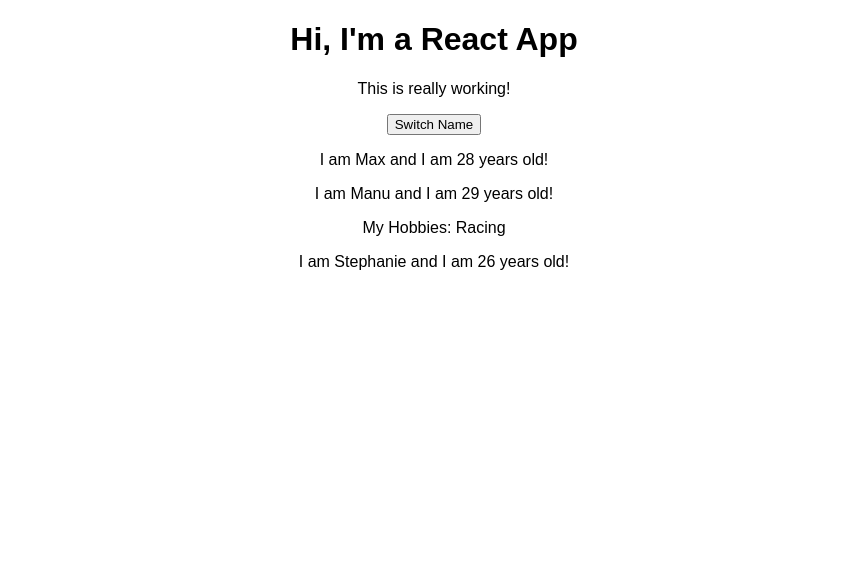
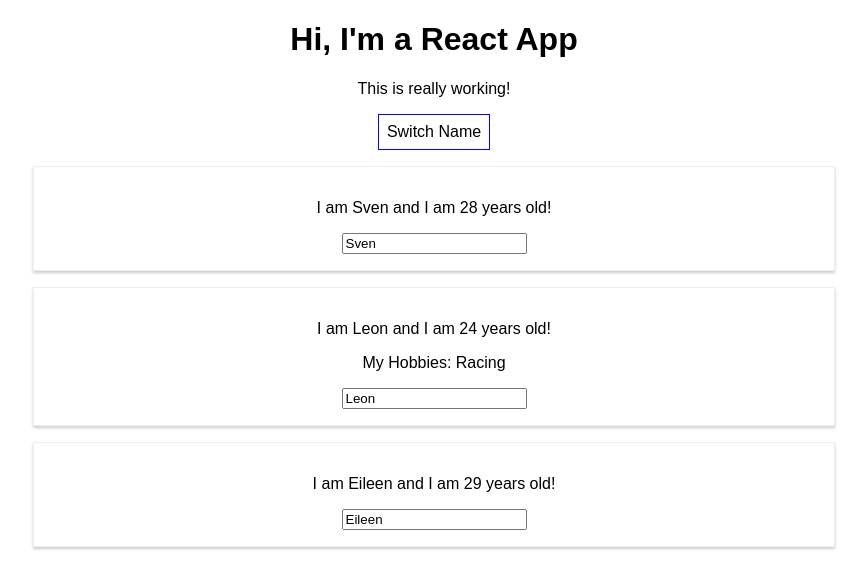
Before and after one commit to skusebauch/react-app, a React (Create React App) app: page / in a window 1280 px wide. Shown: the top 588 px of the page, without its empty margins (206-1073 px from the left). Built offline with nearby package versions, Linux system fonts and the light colour scheme.

Commit message:
basic styling

```diff
--- a/src/App.js
+++ b/src/App.js
@@ -5,31 +5,54 @@
 class App extends Component {
   state = {
     persons: [
-      { name: "Max", age: 28 },
-      { name: "Manu", age: 29 },
-      { name: "Stephanie", age: 26 },
+      { name: "Sven", age: 28 },
+      { name: "Leon", age: 24 },
+      { name: "Eileen", age: 29 },
     ],
     otherState: "some other value",
   };
 
-  switchNameHandler = () => {
+  switchNameHandler = (newName) => {
     // console.log('Was clicked!');
     // DON'T DO THIS: this.state.persons[0].name = 'Maximilian';
     this.setState({
       persons: [
-        { name: "Maximilian", age: 28 },
-        { name: "Manu", age: 29 },
-        { name: "Stephanie", age: 27 },
+        { name: newName, age: 29 },
+        { name: "Leon Mooy", age: 24 },
+        { name: "Eileen Mooy", age: 29 },
+      ],
+    });
+  };
+
+  nameChangedHandler = (event) => {
+    this.setState({
+      persons: [
+        { name: "Sven", age: 29 },
+        { name: event.target.value, age: 24 },
+        { name: "Eileen Mooy", age: 29 },
       ],
     });
   };
 
   render() {
+    const style = {
+      backgroundColor: "white",
+      font: "inherit",
+      border: "1px solid blue",
+      padding: "8px",
+      cursor: "pointer",
+    };
+
     return (
       <div className="App">
         <h1>Hi, I'm a React App</h1>
         <p>This is really working!</p>
-        <button onClick={this.switchNameHandler}>Switch Name</button>
+        <button
+          style={style}
+          onClick={() => this.switchNameHandler("Sven Kusebauch!!")}
+        >
+          Switch Name
+        </button>
         <Person
           name={this.state.persons[0].name}
           age={this.state.persons[0].age}
@@ -37,6 +60,8 @@
         <Person
           name={this.state.persons[1].name}
           age={this.state.persons[1].age}
+          click={this.switchNameHandler.bind(this, "Sven Kusebauch!")}
+          changed={this.nameChangedHandler}
         >
           My Hobbies: Racing
         </Person>
--- /dev/null
+++ b/src/Person/Person.css
@@ -0,0 +1,8 @@
+.Person {
+  width: 60%;
+  margin: 16px auto;
+  border: 1px solid #eee;
+  box-shadow: 0 2px 3px #ccc;
+  padding: 16px;
+  text-align: center;
+}
--- a/src/Person/Person.js
+++ b/src/Person/Person.js
@@ -1,12 +1,14 @@
 import React from "react";
+import "./Person.css";
 
 const person = (props) => {
   return (
-    <div>
-      <p>
+    <div className="Person">
+      <p onClick={props.click}>
         I am {props.name} and I am {props.age} years old!
       </p>
       <p>{props.children}</p>
+      <input type="text" onChange={props.changed} value={props.name}></input>
     </div>
   );
 };
```
